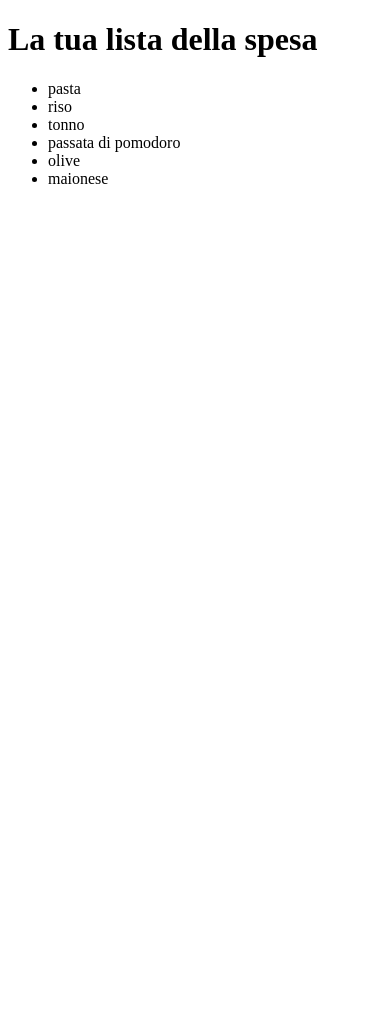
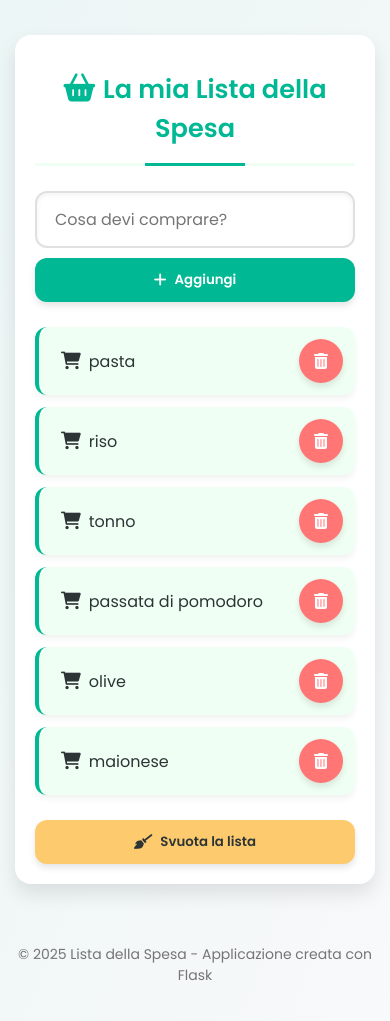
Before and after one commit to Lorizzo-Mirco/ListaSpesa_Flask, a Flask app: page / in a window 390 px wide. Before the commit the page ends 184 px from the top, so only its background shows below. Run offline with Flask 3, Linux system fonts and the light colour scheme.

Commit message:
Aggiunti metodi per gestire la lista della spesa: aggiungi, rimuovi e svuota. Aggiornato il template HTML e aggiunto il file CSS per migliorare lo stile e la responsività.

```diff
--- a/app/app.py
+++ b/app/app.py
@@ -1,5 +1,5 @@
 # Importazione delle librerie necessarie
-from flask import Flask,render_template
+from flask import Flask,render_template,request,redirect,url_for
 
 # Creazione dell'applicazione Flask
 app = Flask(__name__)
@@ -12,6 +12,24 @@ def index():
     # Rendering del template index.html passando la variabile x rinominata come 'paperino'
     return render_template('index.html', lista=lista)
 
+@app.route('/aggiungi', methods=['POST'])
+def aggiungi():
+    elemento = request.form['elemento']
+    if elemento:
+        lista.append(elemento)
+    return redirect(url_for('index'))
+
+@app.route('/rimuovi/<int:indice>', methods=['POST'])
+def rimuovi(indice):
+    if 0 <= indice < len(lista):
+        lista.pop(indice)
+    return redirect(url_for('index'))
+
+@app.route('/svuota', methods=['POST'])
+def rimuovi_tutto():
+    lista.clear()
+    return redirect(url_for('index'))
+
 # Blocco che permette di eseguire l'app direttamente da questo file
 # con il debug attivato per visualizzare gli errori durante lo sviluppo
 if __name__ == '__main__':
--- /dev/null
+++ b/app/static/css/style.css
@@ -0,0 +1,266 @@
+:root {
+  --primary-color: #00b894;
+  --secondary-color: #f0fff4;
+  --accent-color: #00a884;
+  --delete-color: #ff7675;
+  --text-color: #2d3436;
+  --light-text: #fff;
+  --background-color: #f8f9fa;
+  --card-shadow: 0 10px 20px rgba(0, 0, 0, 0.1);
+}
+
+* {
+  margin: 0;
+  padding: 0;
+  box-sizing: border-box;
+  font-family: 'Poppins', 'Segoe UI', sans-serif;
+}
+
+body {
+  background-color: var(--background-color);
+  color: var(--text-color);
+  max-width: 800px;
+  margin: 0 auto;
+  padding: 20px;
+  background-image: linear-gradient(to bottom right, rgba(0,184,148,0.05) 0%, rgba(248,249,250,1) 100%);
+  min-height: 100vh;
+}
+
+.container {
+  background-color: white;
+  border-radius: 16px;
+  box-shadow: var(--card-shadow);
+  padding: 30px;
+  margin-top: 20px;
+}
+
+h1 {
+  color: var(--primary-color);
+  text-align: center;
+  padding: 15px 0;
+  margin-bottom: 25px;
+  font-size: 2rem;
+  font-weight: 600;
+  border-bottom: 3px solid var(--secondary-color);
+  position: relative;
+}
+
+h1::after {
+  content: '';
+  position: absolute;
+  bottom: -3px;
+  left: 50%;
+  transform: translateX(-50%);
+  width: 100px;
+  height: 3px;
+  background-color: var(--primary-color);
+}
+
+.lista-spesa {
+  list-style-type: none;
+  margin: 25px 0;
+}
+
+.elemento-lista {
+  display: flex;
+  justify-content: space-between;
+  align-items: center;
+  padding: 16px;
+  margin: 12px 0;
+  background-color: var(--secondary-color);
+  border-radius: 12px;
+  transition: all 0.3s ease;
+  box-shadow: 0 4px 6px rgba(0,0,0,0.05);
+  border-left: 4px solid var(--primary-color);
+}
+
+.elemento-lista:hover {
+  transform: translateY(-3px);
+  box-shadow: 0 8px 15px rgba(0,0,0,0.1);
+  background-color: #e6fff0;
+}
+
+.elemento-testo {
+  flex-grow: 1;
+  font-size: 18px;
+  padding: 0 10px;
+  display: flex;
+  align-items: center;
+}
+
+.form-input {
+  display: flex;
+  margin: 20px 0;
+  gap: 10px;
+}
+
+input[type="text"] {
+  flex-grow: 1;
+  padding: 14px 18px;
+  border: 2px solid #e0e0e0;
+  border-radius: 12px;
+  font-size: 16px;
+  transition: all 0.3s;
+  box-shadow: 0 2px 5px rgba(0,0,0,0.05) inset;
+}
+
+input[type="text"]:focus {
+  outline: none;
+  border-color: var(--primary-color);
+  box-shadow: 0 0 0 3px rgba(0,184,148,0.2);
+}
+
+button {
+  padding: 12px 20px;
+  border: none;
+  border-radius: 12px;
+  cursor: pointer;
+  font-weight: 600;
+  transition: all 0.3s;
+  display: flex;
+  align-items: center;
+  justify-content: center;
+  box-shadow: 0 4px 6px rgba(0,0,0,0.1);
+}
+
+.btn-aggiungi {
+  background-color: var(--primary-color);
+  color: white;
+  min-width: 120px;
+}
+
+.btn-aggiungi:hover {
+  background-color: var(--accent-color);
+  transform: translateY(-2px);
+  box-shadow: 0 6px 10px rgba(0,0,0,0.15);
+}
+
+.btn-rimuovi {
+  background-color: var(--delete-color);
+  color: white;
+  font-size: 16px;
+  width: 44px;
+  height: 44px;
+  padding: 0;
+  border-radius: 50%;
+}
+
+.btn-rimuovi:hover {
+  background-color: #e74c3c;
+  transform: rotate(90deg);
+}
+
+.btn-svuota {
+  background-color: #fdcb6e;
+  color: #2d3436;
+  margin-top: 20px;
+  width: 100%;
+}
+
+.btn-svuota:hover {
+  background-color: #ffeaa7;
+}
+
+.messaggio-vuoto {
+  text-align: center;
+  padding: 40px 20px;
+  font-style: italic;
+  color: #757575;
+  font-size: 18px;
+  background-color: var(--secondary-color);
+  border-radius: 12px;
+  margin: 30px 0;
+  border: 2px dashed #ddd;
+}
+
+.icona {
+  margin-right: 8px;
+  font-size: 1.1em;
+}
+
+footer {
+  margin-top: 40px;
+  text-align: center;
+  font-size: 14px;
+  color: #757575;
+  padding: 20px 0;
+}
+
+/* Aggiungi animazioni */
+@keyframes fadeIn {
+  from { opacity: 0; transform: translateY(10px); }
+  to { opacity: 1; transform: translateY(0); }
+}
+
+.elemento-lista {
+  animation: fadeIn 0.4s ease-out;
+}
+
+@media (max-width: 768px) {
+  body {
+    padding: 15px;
+  }
+
+  .container {
+    padding: 20px;
+  }
+
+  h1 {
+    font-size: 1.6rem;
+  }
+
+  .form-input {
+    flex-direction: column;
+  }
+
+  .btn-aggiungi {
+    width: 100%;
+  }
+
+  .elemento-lista {
+    padding: 12px;
+  }
+
+  .elemento-testo {
+    font-size: 16px;
+  }
+}
+
+/* Migliora l'accessibilità */
+button:focus, input:focus {
+  outline: none;
+  box-shadow: 0 0 0 3px rgba(0,184,148,0.5);
+}
+
+/* Tema scuro */
+@media (prefers-color-scheme: dark) {
+  :root {
+    --secondary-color: #243430;
+    --text-color: #f1f1f1;
+    --background-color: #1a1a1a;
+    --card-shadow: 0 10px 20px rgba(0, 0, 0, 0.3);
+  }
+
+  body {
+    background-image: linear-gradient(to bottom right, rgba(0,184,148,0.05) 0%, rgba(26,26,26,1) 100%);
+  }
+
+  .container {
+    background-color: #2d3436;
+  }
+
+  input[type="text"] {
+    background-color: #383838;
+    border-color: #505050;
+    color: #f1f1f1;
+  }
+
+  .messaggio-vuoto {
+    background-color: #243430;
+    border-color: #505050;
+  }
+
+  .btn-svuota {
+    color: #2d3436;
+  }
+}
--- a/app/templates/index.html
+++ b/app/templates/index.html
@@ -1,36 +1,45 @@
-<!-- Dichiarazione del tipo di documento HTML -->
 <!DOCTYPE html>
-<!-- Inizio elemento html con attributo lingua impostato su inglese -->
-<html lang="en">
-<!-- Inizio dell'intestazione della pagina -->
+<html lang="it">
     <head>
-    <!-- Definizione del set di caratteri utilizzato -->
         <meta charset="UTF-8">
-    <!-- Impostazione della viewport per il responsive design -->
         <meta name="viewport" content="width=device-width, initial-scale=1.0">
-    <!-- Titolo della pagina mostrato nella scheda del browser -->
-    <title>Document</title>
+        <title>Lista della Spesa</title>
+        <link rel="stylesheet" href="{{ url_for('static', filename='css/style.css') }}">
+        <link rel="stylesheet" href="https://cdnjs.cloudflare.com/ajax/libs/font-awesome/6.0.0-beta3/css/all.min.css">
+        <link href="https://fonts.googleapis.com/css2?family=Poppins:wght@300;400;500;600;700&display=swap" rel="stylesheet">
+        <meta name="theme-color" content="#00b894">
     </head>
-<!-- Inizio del corpo della pagina -->
 <body>
-    <!-- Intestazione principale della pagina -->
-    <h1>La tua lista della spesa</h1>
-    <!-- Condizione Jinja che verifica se la lista esiste e non è vuota -->
+    <div class="container">
+        <h1><i class="fas fa-shopping-basket icona"></i>La mia Lista della Spesa</h1>
+
+        <form action="/aggiungi" method="post" class="form-input">
+            <input type="text" name="elemento" placeholder="Cosa devi comprare?" required>
+            <button type="submit" class="btn-aggiungi"><i class="fas fa-plus icona"></i>Aggiungi</button>
+        </form>
+
         {% if lista %}
-    <!-- Lista non ordinata per visualizzare gli elementi della spesa -->
-    <ul>
-        <!-- Ciclo Jinja che itera attraverso ogni elemento della lista -->
+        <ul class="lista-spesa">
             {% for elemento in lista %}
-            <!-- Elemento della lista con contenuto dinamico da Jinja -->
-            <li>{{ elemento }}</li>
+            <li class="elemento-lista">
+                <span class="elemento-testo"><i class="fas fa-shopping-cart icona"></i>{{ elemento }}</span>
+                <form action="/rimuovi/{{ loop.index0 }}" method="post">
+                    <button type="submit" class="btn-rimuovi"><i class="fas fa-trash-alt"></i></button>
+                </form>
+            </li>
             {% endfor %}
         </ul>
-    <!-- Alternativa se la lista è vuota -->
+
+        <form action="/svuota" method="post">
+            <button type="submit" class="btn-svuota"><i class="fas fa-broom icona"></i>Svuota la lista</button>
+        </form>
         {% else %}
-        <!-- Paragrafo mostrato quando la lista è vuota -->
-        <p>La tua lista è vuota.</p>
-    <!-- Chiusura della condizione if -->
+        <p class="messaggio-vuoto"><i class="fas fa-info-circle icona"></i>La tua lista della spesa è vuota.</p>
         {% endif %}
+    </div>
+
+    <footer>
+        <p>&copy; 2025 Lista della Spesa - Applicazione creata con Flask</p>
+    </footer>
 </body>
-<!-- Chiusura dell'elemento html -->
 </html>
```
Also changed, not shown: app/templates/static/css/style.css (added, +145 -0 lines). Lines whose indentation alone changed are shown as unchanged.
